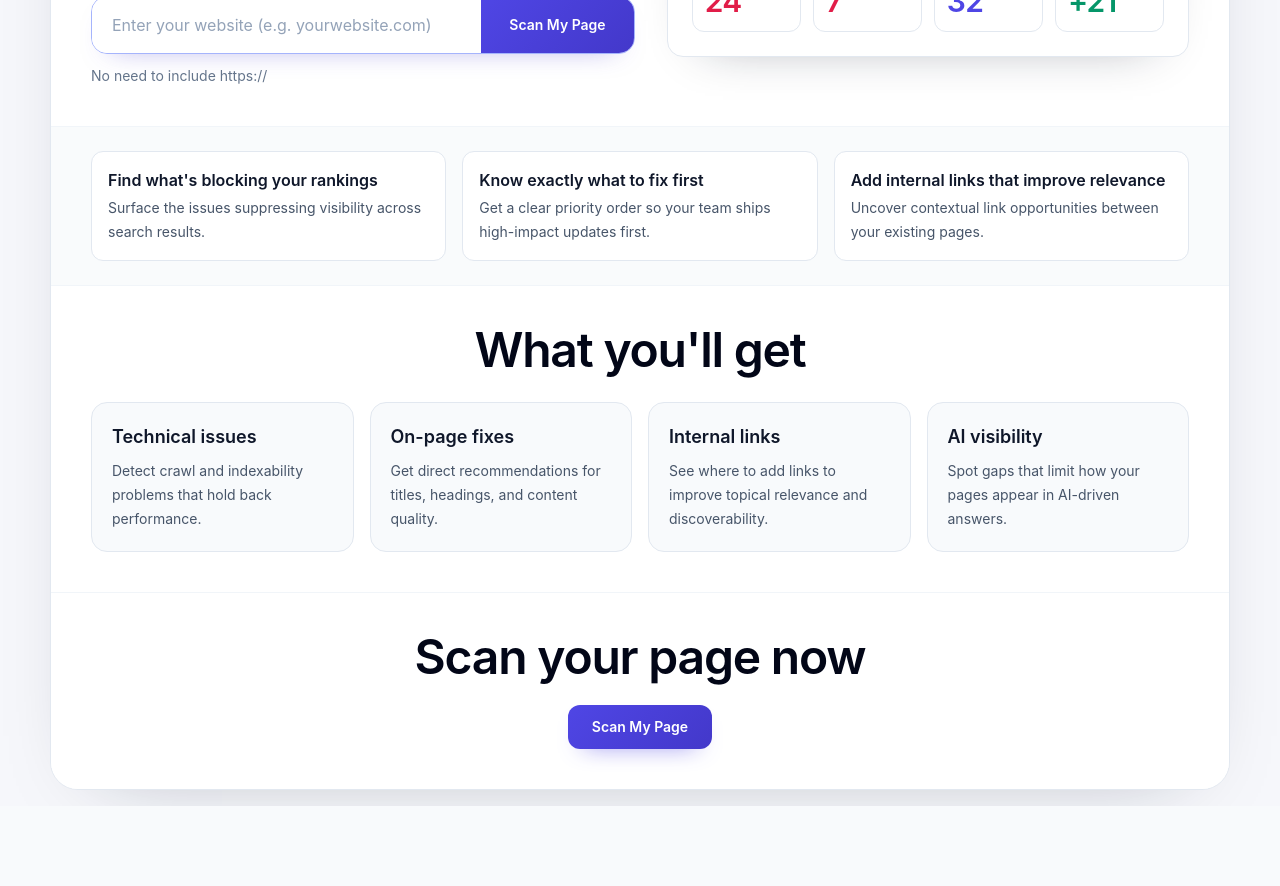
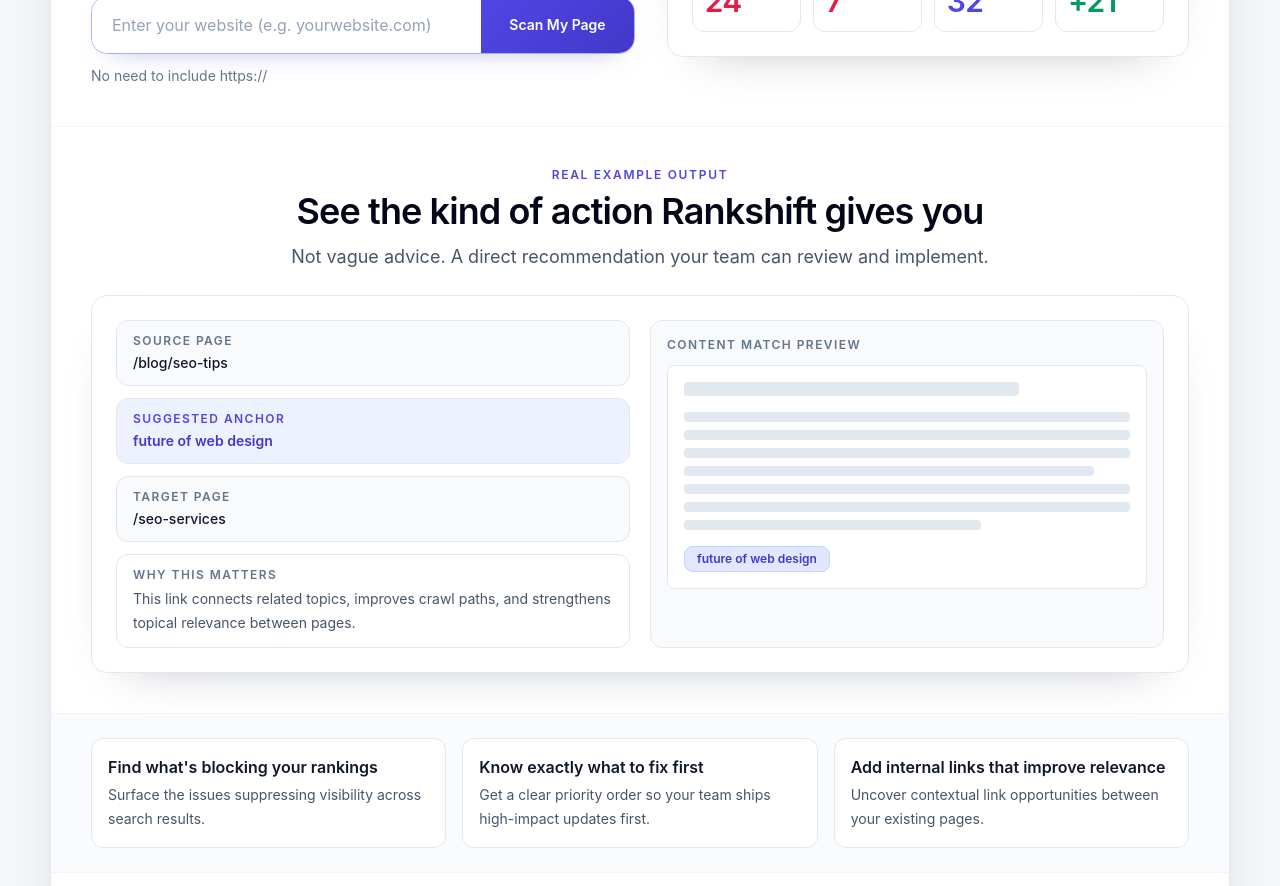
Before and after one commit to Lunoriapp/rankshift-app, a Next.js app: page / in a window 1280 px wide. Shown: the part 440-1326 px from the top of the page. Before the commit the page ends 1246 px from the top, so only its background shows below. Built offline with nearby package versions, Linux system fonts and the light colour scheme; no server answers.

Commit message:
Add homepage example output proof section below hero

```diff
--- a/app/page.tsx
+++ b/app/page.tsx
@@ -119,6 +119,75 @@
           </div>
         </section>
 
+        <section className="border-t border-slate-100 px-6 py-8 sm:px-8 lg:px-10 lg:py-10">
+          <div className="mx-auto max-w-4xl text-center">
+            <p className="text-xs font-semibold uppercase tracking-[0.14em] text-indigo-600">
+              Real example output
+            </p>
+            <h2 className="mt-2 text-3xl font-semibold tracking-tight text-slate-950 sm:text-4xl">
+              See the kind of action Rankshift gives you
+            </h2>
+            <p className="mt-3 text-base leading-7 text-slate-600 sm:text-lg">
+              Not vague advice. A direct recommendation your team can review and implement.
+            </p>
+          </div>
+
+          <article className="mt-6 rounded-2xl border border-slate-200 bg-white p-5 shadow-[0_20px_50px_-38px_rgba(15,23,42,0.45)] sm:p-6">
+            <div className="grid gap-5 lg:grid-cols-2">
+              <div className="space-y-3">
+                <div className="rounded-xl border border-slate-200 bg-slate-50 px-4 py-3">
+                  <p className="text-xs font-semibold uppercase tracking-[0.12em] text-slate-500">
+                    Source page
+                  </p>
+                  <p className="mt-1 text-sm font-medium text-slate-900">/blog/seo-tips</p>
+                </div>
+                <div className="rounded-xl border border-slate-200 bg-indigo-50 px-4 py-3">
+                  <p className="text-xs font-semibold uppercase tracking-[0.12em] text-indigo-600">
+                    Suggested anchor
+                  </p>
+                  <p className="mt-1 text-sm font-semibold text-indigo-700">future of web design</p>
+                </div>
+                <div className="rounded-xl border border-slate-200 bg-slate-50 px-4 py-3">
+                  <p className="text-xs font-semibold uppercase tracking-[0.12em] text-slate-500">
+                    Target page
+                  </p>
+                  <p className="mt-1 text-sm font-medium text-slate-900">/seo-services</p>
+                </div>
+                <div className="rounded-xl border border-slate-200 bg-white px-4 py-3">
+                  <p className="text-xs font-semibold uppercase tracking-[0.12em] text-slate-500">
+                    Why this matters
+                  </p>
+                  <p className="mt-1 text-sm leading-6 text-slate-600">
+                    This link connects related topics, improves crawl paths, and strengthens topical relevance between pages.
+                  </p>
+                </div>
+              </div>
+
+              <div className="rounded-xl border border-slate-200 bg-slate-50 p-4">
+                <p className="text-xs font-semibold uppercase tracking-[0.12em] text-slate-500">
+                  Content match preview
+                </p>
+                <div className="mt-3 rounded-lg border border-slate-200 bg-white p-4">
+                  <div className="h-3.5 w-3/4 rounded bg-slate-200" />
+                  <div className="mt-4 space-y-2">
+                    {Array.from({ length: 7 }).map((_, lineIndex) => (
+                      <div
+                        key={`content-line-${lineIndex}`}
+                        className={`h-2.5 rounded bg-slate-200 ${
+                          lineIndex === 3 ? "w-[92%]" : lineIndex === 6 ? "w-2/3" : "w-full"
+                        }`}
+                      />
+                    ))}
+                  </div>
+                  <div className="mt-4 inline-flex rounded-full border border-indigo-200 bg-indigo-100 px-3 py-1 text-xs font-semibold text-indigo-700">
+                    future of web design
+                  </div>
+                </div>
+              </div>
+            </div>
+          </article>
+        </section>
+
         <section className="border-y border-slate-100 bg-slate-50/80 px-6 py-6 sm:px-8 lg:px-10">
           <div className="grid gap-4 md:grid-cols-3">
             {benefits.map((item) => (
```
